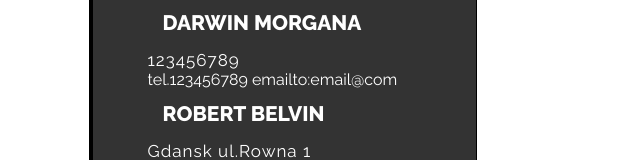
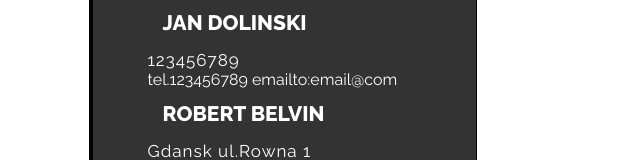
Before and after one commit to Lemano1969/cv1, a website: page index.html in a window 1280 px wide. Shown: the part 1276-1436 px from the top of the page, 0-640 px from the left. Drawn offline with nearby package versions, Linux system fonts and the light colour scheme.

Commit message:
change name:

```diff
--- a/index.html
+++ b/index.html
@@ -69,7 +69,7 @@
                             <h2 class="section-title"><i class="icon circle navy-txt white-bg fa-solid fa-people-group"></i>References</h2>
                             <div class="reference_item">
 
-                                <h3>Darwin morgana</h3>
+                                <h3>Jan Dolinski</h3>
                                 <p>123456789</p>
                                 <a href="tel.123456789"class="white-txt">tel.123456789</a>
                                 <a href="emailto: email@web.com" class="white-txt">emailto:email@com</a>
```
